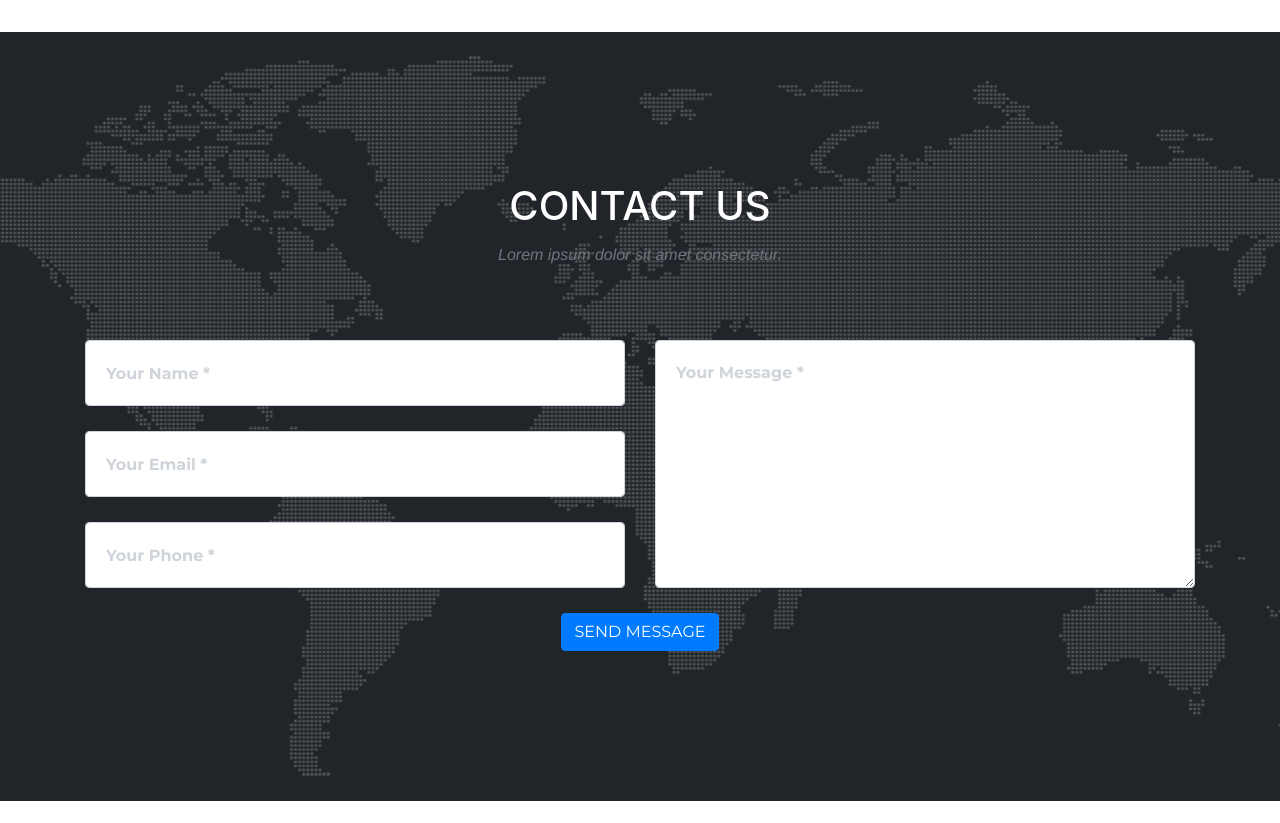
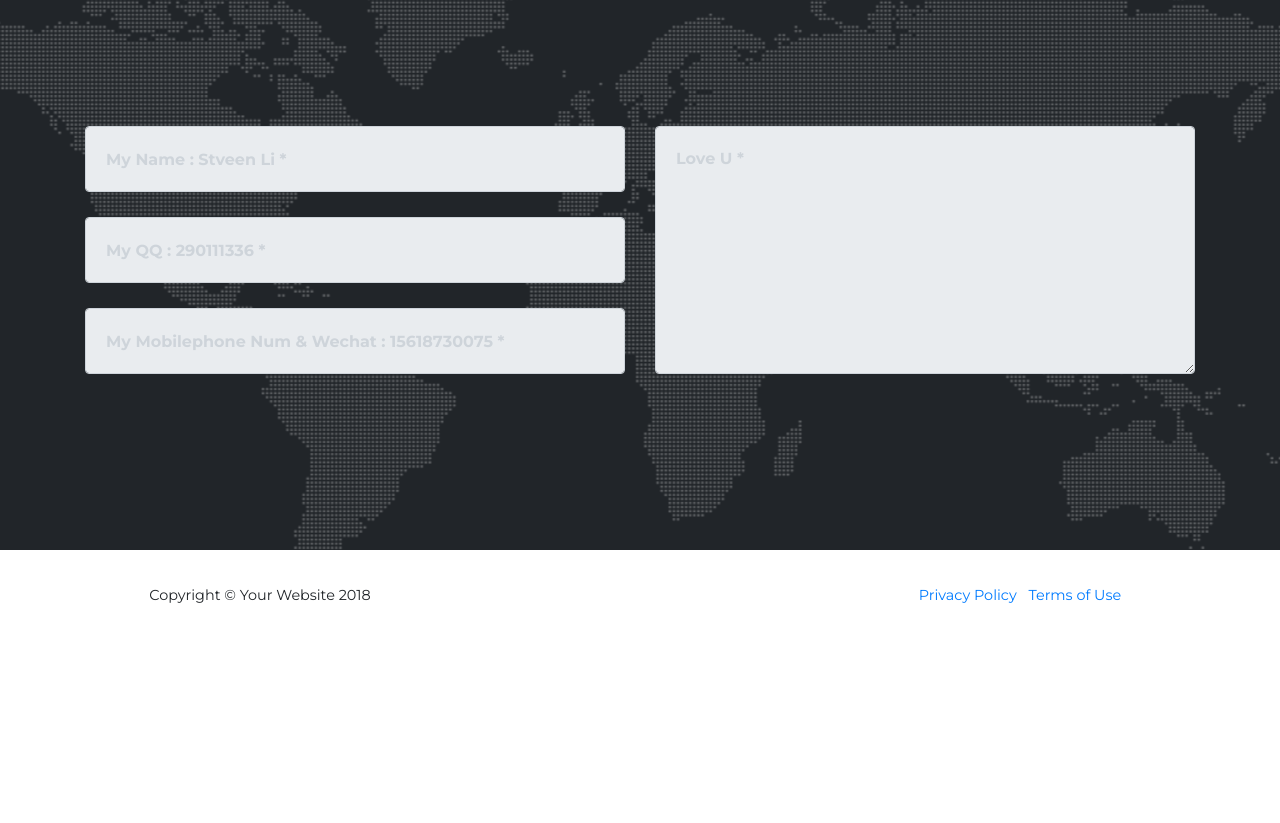
Before and after one commit to StveenLi/NiceToMeetU, a website with bundled scripts: page index.html in a window 1280 px wide. Shown: the part 5901-6724 px from the top of the page. After the commit the page ends 6541 px from the top, so only its background shows below. Built offline with nearby package versions, Linux system fonts and the light colour scheme; a web font is replaced by a local one.

Commit message:
index update:

```diff
--- a/index.html
+++ b/index.html
@@ -300,7 +300,7 @@
               <img class="mx-auto rounded-circle" src="img/team/WechatIMG125.jpeg" alt="">
               <h4>Stveen Li</h4>
               <p class="text-muted">Lead Designer</p>
-              <ul class="list-inline social-buttons">
+              <!--<ul class="list-inline social-buttons">
                 <li class="list-inline-item">
                   <a href="#">
                     <i class="fa fa-twitter"></i>
@@ -316,7 +316,7 @@
                     <i class="fa fa-linkedin"></i>
                   </a>
                 </li>
-              </ul>
+              </ul>-->
             </div>
           </div>
         </div>
@@ -359,40 +359,34 @@
     <!-- Contact -->
     <section id="contact">
       <div class="container">
-        <div class="row">
-          <div class="col-lg-12 text-center">
-            <h2 class="section-heading text-uppercase">Contact Us</h2>
-            <h3 class="section-subheading text-muted">Lorem ipsum dolor sit amet consectetur.</h3>
-          </div>
-        </div>
+
         <div class="row">
           <div class="col-lg-12">
             <form id="contactForm" name="sentMessage" novalidate>
               <div class="row">
                 <div class="col-md-6">
                   <div class="form-group">
-                    <input class="form-control" id="name" type="text" placeholder="Your Name *" required data-validation-required-message="Please enter your name.">
+                    <input readonly="readonly" class="form-control" id="name" type="text" placeholder="My Name : Stveen Li *" required data-validation-required-message="Please enter your name.">
                     <p class="help-block text-danger"></p>
                   </div>
                   <div class="form-group">
-                    <input class="form-control" id="email" type="email" placeholder="Your Email *" required data-validation-required-message="Please enter your email address.">
+                    <input readonly="readonly" class="form-control" id="email" type="email" placeholder="My QQ : 290111336 *" required data-validation-required-message="Please enter your email address.">
                     <p class="help-block text-danger"></p>
                   </div>
                   <div class="form-group">
-                    <input class="form-control" id="phone" type="tel" placeholder="Your Phone *" required data-validation-required-message="Please enter your phone number.">
+                    <input readonly="readonly" class="form-control" id="phone" type="tel" placeholder="My Mobilephone Num & Wechat : 15618730075 *" required data-validation-required-message="Please enter your phone number.">
                     <p class="help-block text-danger"></p>
                   </div>
                 </div>
                 <div class="col-md-6">
                   <div class="form-group">
-                    <textarea class="form-control" id="message" placeholder="Your Message *" required data-validation-required-message="Please enter a message."></textarea>
+                    <textarea readonly="readonly" class="form-control" id="message" placeholder="Love U *" required data-validation-required-message="Please enter a message."></textarea>
                     <p class="help-block text-danger"></p>
                   </div>
                 </div>
                 <div class="clearfix"></div>
                 <div class="col-lg-12 text-center">
                   <div id="success"></div>
-                  <button id="sendMessageButton" class="btn btn-primary btn-xl text-uppercase" type="submit">Send Message</button>
                 </div>
               </div>
             </form>
@@ -409,7 +403,7 @@
             <span class="copyright">Copyright &copy; Your Website 2018</span>
           </div>
           <div class="col-md-4">
-            <ul class="list-inline social-buttons">
+            <!--<ul class="list-inline social-buttons">
               <li class="list-inline-item">
                 <a href="#">
                   <i class="fa fa-twitter"></i>
@@ -425,7 +419,7 @@
                   <i class="fa fa-linkedin"></i>
                 </a>
               </li>
-            </ul>
+            </ul>-->
           </div>
           <div class="col-md-4">
             <ul class="list-inline quicklinks">
```
